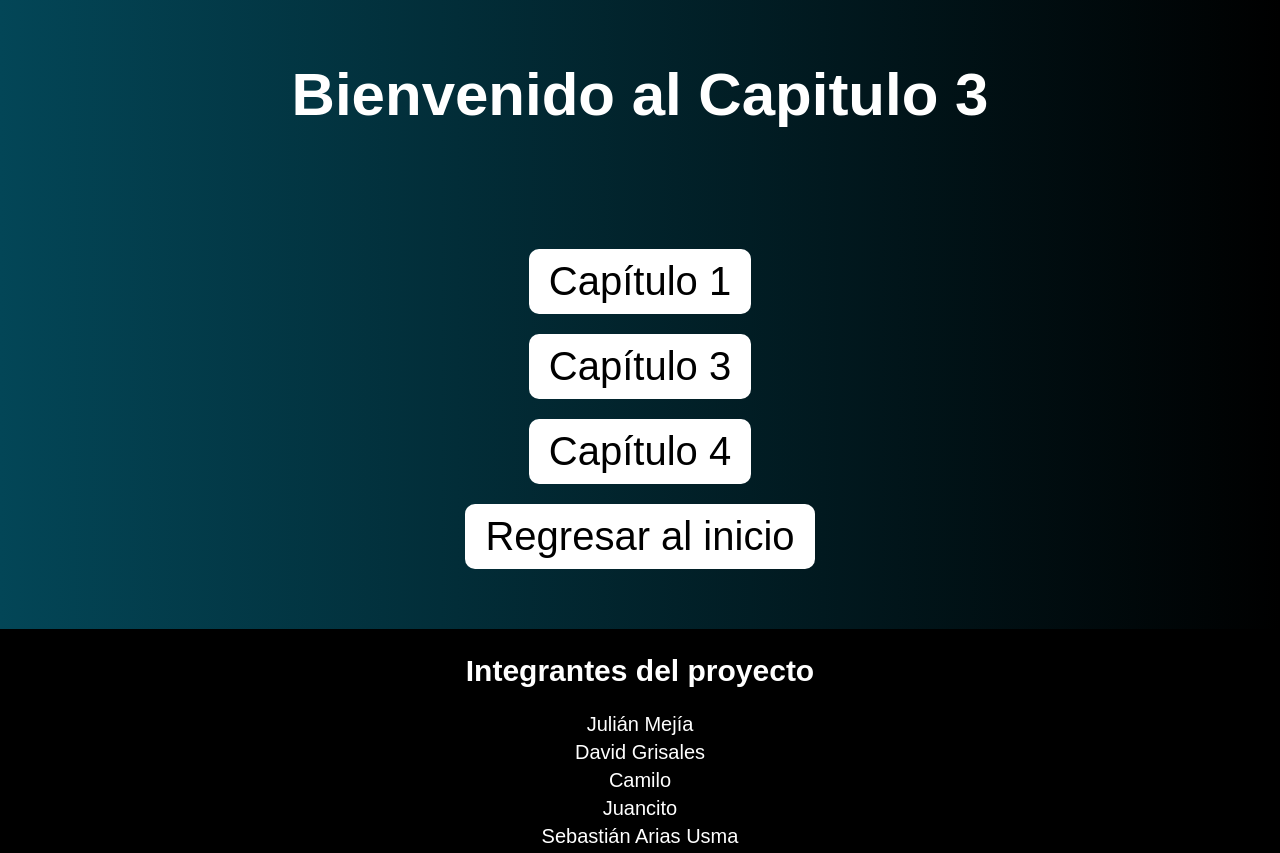
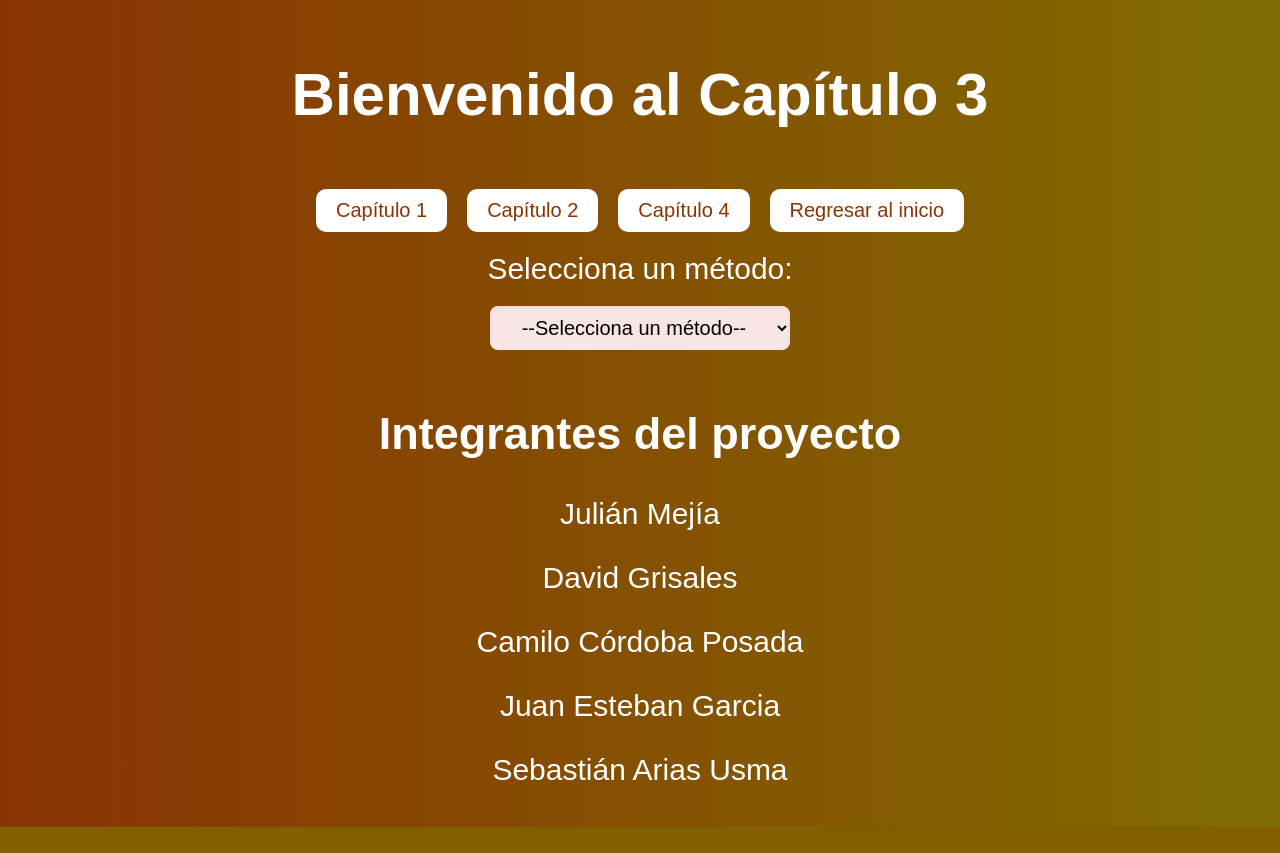
Before and after one commit to sebasarias17/Analisis-Numerico, a Django app: template analisis_numerico/analisis_numerico/metodos/templates/cap3.html in a window 1280 px wide. After the commit the page ends 827 px from the top, so only its background shows below. Run offline with Django 5.2, Linux system fonts and the light colour scheme; the template is opened without the code that fills it: most values are stand-ins (such as "Sample title", 1, 10 or a date in 2020); some web fonts are replaced.

Commit message:
capitulo3 resuelto

```diff
--- a/analisis_numerico/analisis_numerico/metodos/templates/cap3.html
+++ b/analisis_numerico/analisis_numerico/metodos/templates/cap3.html
@@ -1,36 +1,77 @@
 <!DOCTYPE html>
 <html lang="en">
 <head>
-    <meta charset="UTF-8" />
-    <title>Proyecto de Análisis Numérico</title>
+    <meta charset="UTF-8">
+    <title>Capítulo 3</title>
     {% load static %}
-    <link
-      rel="stylesheet"
-      type="text/css"
-      href="{% static 'css/styles.css' %}"
-      href="{% static 'css/styles.css' %}"
-    />
-    <link href="https://fonts.cdnfonts.com/css/sunflower-2" rel="stylesheet" />
+    <link rel="stylesheet" type="text/css" href="{% static 'css/styles-cap3.css' %}">
+    <link href="https://fonts.cdnfonts.com/css/sunflower-2" rel="stylesheet">
+    <script>
+        function showForm(method) {
+            document.querySelectorAll('.method-form').forEach(form => {
+                form.style.display = 'none';
+            });
+            if (method) {
+                document.getElementById(method).style.display = 'block';
+            }
+        }
+        window.onload = function() {
+            const selectedMethod = "{{ selected_method }}";
+            if (selectedMethod) {
+                showForm(selectedMethod);
+                document.getElementById('method-select').value = selectedMethod;
+            }
+        }
+    </script>
 </head>
 <body>
     <header>
-      <h1>Bienvenido al Capitulo 3</h1>
+        <h1>Bienvenido al Capítulo 3</h1>
     </header>
 
     <div class="button-container">
         <a href="/cap1"><button>Capítulo 1</button></a>
-      <a href="/cap3"><button>Capítulo 3</button></a>
+        <a href="/cap2"><button>Capítulo 2</button></a>
         <a href="/cap4"><button>Capítulo 4</button></a>
         <a href="/"><button>Regresar al inicio</button></a>
     </div>
 
+    <div class="methods_container">
+        <label for="method-select">Selecciona un método:</label>
+        <select id="method-select" onchange="showForm(this.value)">
+            <option value="">--Selecciona un método--</option>
+            <option value="vandermonde">Vandermonde</option>
+            <option value="newton">Newton Interpolante</option>
+        </select>
+    </div>
+
+    <div id="vandermonde" class="method-form" style="display: none;">
+        <h2 class="title">Método de Vandermonde</h2>
+        <form method="POST" action="{% url 'vandermonde' %}" class="form">
+            {% csrf_token %}
+            <input type="text" placeholder="Valores de X" class="input" name="x_values">
+            <input type="text" placeholder="Valores de Y" class="input" name="y_values">
+            <input type="submit" value="Calcular" class="button">
+        </form>
+    </div>
+
+    <div id="newton" class="method-form" style="display: none;">
+        <h2 class="title">Método de Newton Interpolante</h2>
+        <form method="POST" action="{% url 'newton' %}" class="form">
+            {% csrf_token %}
+            <input type="text" placeholder="Valores de X" class="input" name="x_values">
+            <input type="text" placeholder="Valores de Y" class="input" name="y_values">
+            <input type="submit" value="Calcular" class="button">
+        </form>
+    </div>
+
     <footer>
         <div class="footer-content">
-        <h2>Integrantes del proyecto</h2>
+            <h2 class="title">Integrantes del proyecto</h2>
             <p class="name">Julián Mejía</p>
             <p class="name">David Grisales</p>
-        <p class="name">Camilo</p>
-        <p class="name">Juancito</p>
+            <p class="name">Camilo Córdoba Posada</p>
+            <p class="name">Juan Esteban Garcia</p>
             <p class="name">Sebastián Arias Usma</p>
         </div>
     </footer>
```
Lines whose indentation alone changed are shown as unchanged.
